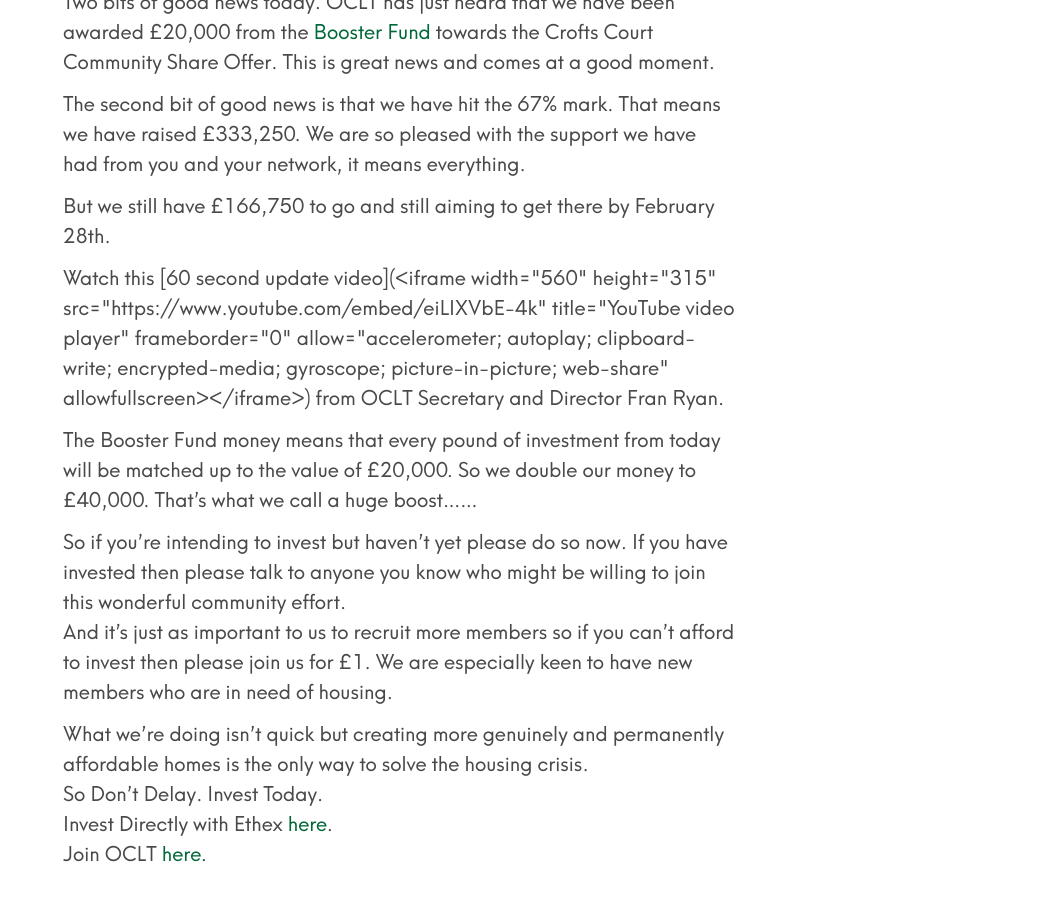
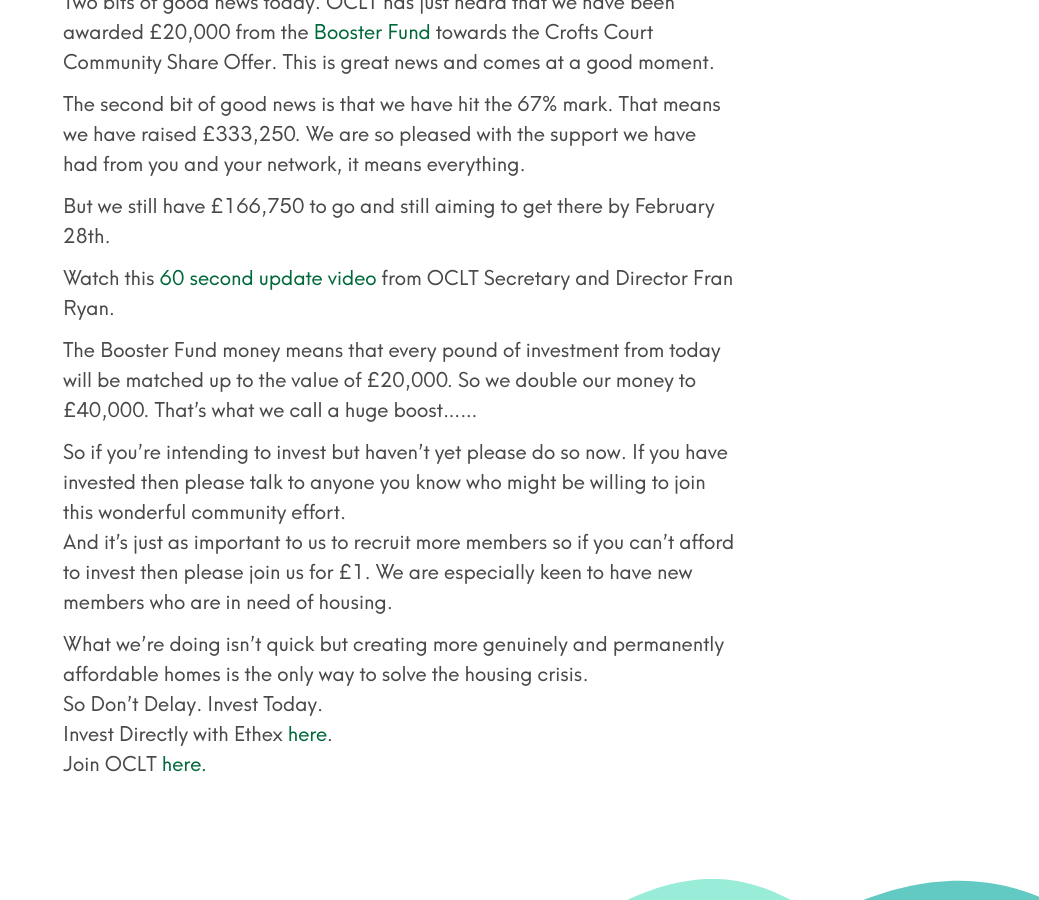
Before and after one commit to johnpuddephatt/oclt, a Jekyll site: the page built from _posts/2023-02-10-20k-booster-match-funding-awarded.md, in a window 1280 px wide and 900 px high, scrolled down 613 px. Shown: the whole window, without its empty margins (241-1280 px from the left). Built offline with Jekyll 4.4.1, drawn with Linux system fonts in a browser that asks for light colours.

Commit message:
Update from Forestry.io Oxfordshire CLT updated _posts/2023-02-10-20k-booster-match-funding-awarded.md

```diff
--- a/_posts/2023-02-10-20k-booster-match-funding-awarded.md
+++ b/_posts/2023-02-10-20k-booster-match-funding-awarded.md
@@ -13,7 +13,7 @@ The second bit of good news is that we have hit the 67% mark. That means we have
 
 But we still have £166,750 to go and still aiming to get there by February 28th.
 
-Watch this [60 second update video](<iframe width="560" height="315" src="https://www.youtube.com/embed/eiLIXVbE-4k" title="YouTube video player" frameborder="0" allow="accelerometer; autoplay; clipboard-write; encrypted-media; gyroscope; picture-in-picture; web-share" allowfullscreen></iframe>) from OCLT Secretary and Director Fran Ryan.
+Watch this [60 second update video](https://www.youtube.com/watch?app=desktop&v=eiLIXVbE-4k) from OCLT Secretary and Director Fran Ryan.
 
 The Booster Fund money means that every pound of investment from today will be matched up to the value of £20,000. So we double our money to £40,000. That’s what we call a huge boost……
 
```
